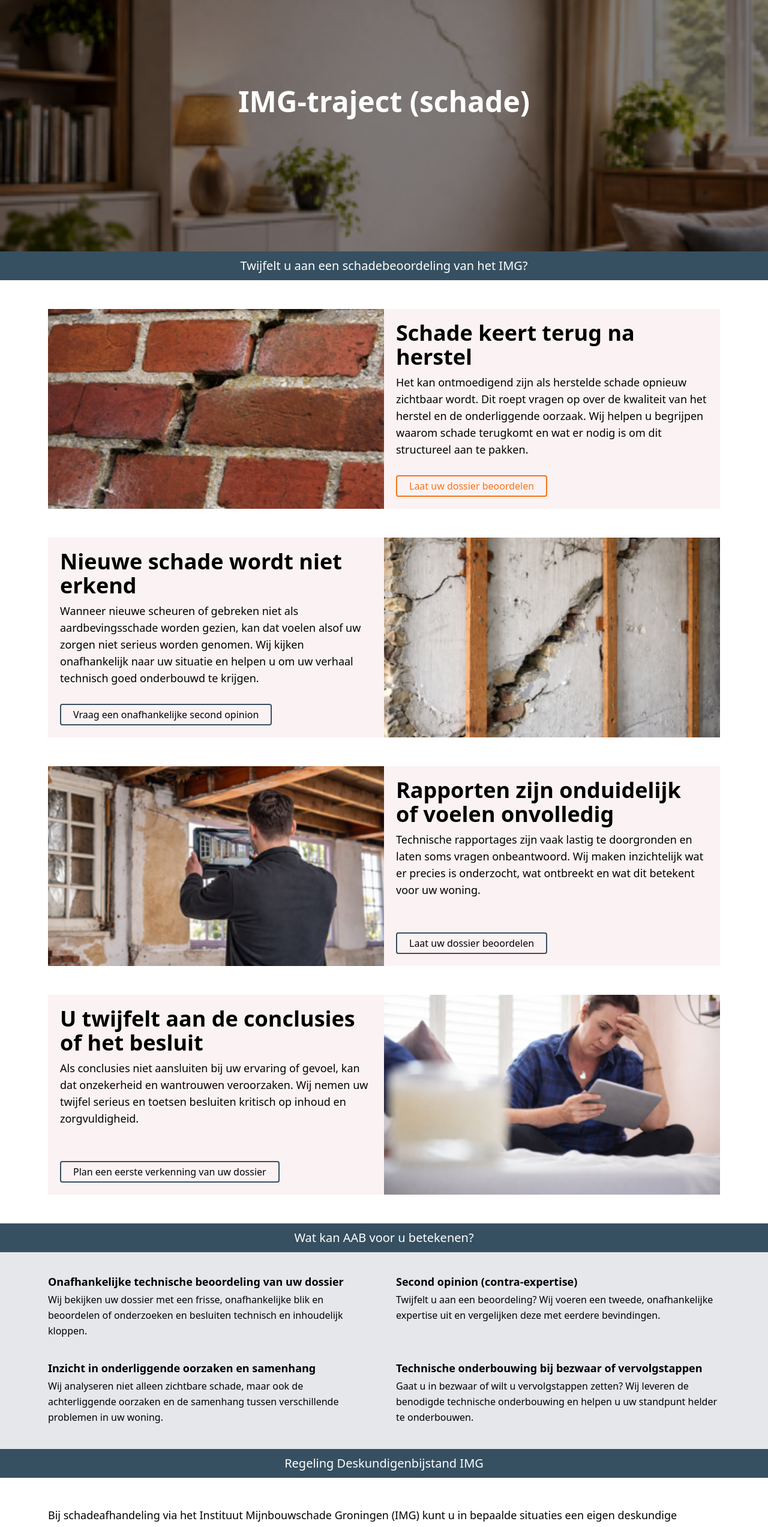
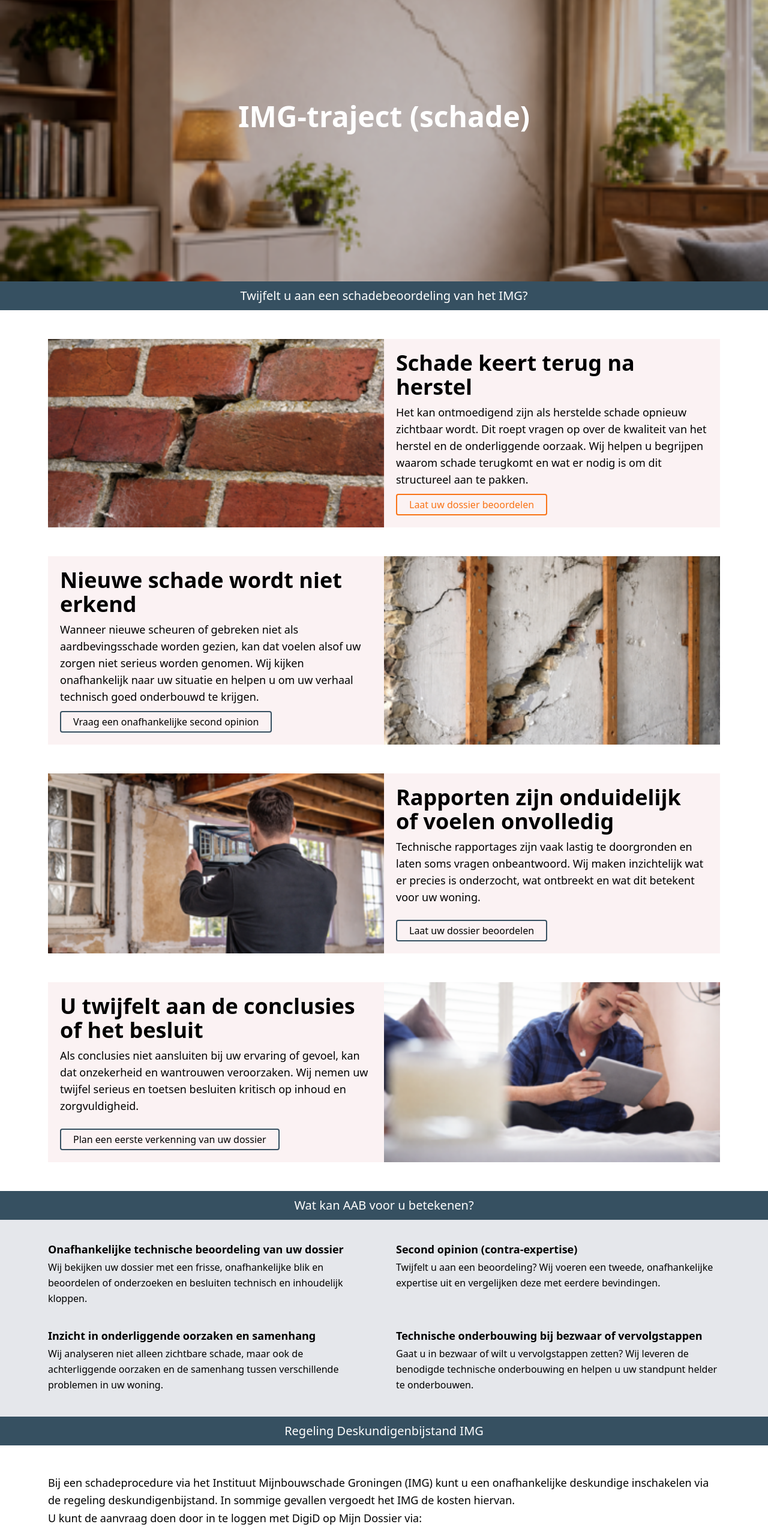
Before and after one commit to Abdul-Wahab-Mughal/aardbeving, a React (Vite) app: page /img-traject in a window 1280 px wide. Shown: the part 200-2745 px from the top of the page at 60% size. Built offline with nearby package versions, Linux system fonts and the light colour scheme.

Commit message:
change updated

```diff
--- a/src/components/section/Bannar.jsx
+++ b/src/components/section/Bannar.jsx
@@ -2,13 +2,13 @@ import React from "react";
 
 export default function Bannar({ title, image }) {
   return (
-    <section className="relative h-[88vh] min-h-[500px] max-h-[500px] flex items-center justify-center">
+    <section className="relative h-[88vh] min-h-[500px] max-h-[550px] flex items-center justify-center">
       <img
         src={image}
         alt="Aardbevingsschade Groningen"
         className="absolute inset-0 w-full h-full object-cover"
       />
-      <div className="absolute inset-0 bg-black/50" />
+      <div className="absolute inset-0 bg-black/25" />
       <div className="relative z-10 text-center px-4">
         <h1 className="text-3xl md:text-5xl font-bold text-white leading-tight max-w-6xl">
           {title}
--- a/src/components/section/Points.jsx
+++ b/src/components/section/Points.jsx
@@ -13,7 +13,7 @@ export default function Points({ points, title, color, imgpagecolor }) {
               i % 2 !== 0 ? "md:flex-row-reverse" : "md:flex-row"
             } ${color}`}
           >
-            <div className="w-full md:w-1/2 relative min-h-[333px]">
+            <div className="w-full md:w-1/2 relative min-h-[300px]">
               <img
                 src={point.image}
                 alt={point.title}
--- a/src/page/ImgTraject.jsx
+++ b/src/page/ImgTraject.jsx
@@ -67,6 +67,31 @@ const services = [
 const message = (
   <>
     <p>
+      Bij een schadeprocedure via het Instituut Mijnbouwschade Groningen (IMG)
+      kunt u een onafhankelijke deskundige inschakelen via de regeling
+      deskundigenbijstand. In sommige gevallen vergoedt het IMG de kosten
+      hiervan.
+    </p>
+
+    <p>
+      U kunt de aanvraag doen door in te loggen met DigiD op Mijn Dossier via:
+    </p>
+    <a href="https://www.schadedoormijnbouw.nl/mijn-dossier" className=" underline">
+      https://www.schadedoormijnbouw.nl/mijn-dossier
+    </a>
+
+    <p>
+      Open uw zaaknummer en vraag binnen uw dossier deskundigenbijstand aan.
+      Daarbij kunt u een onafhankelijke deskundige selecteren uit de beschikbare
+      lijst. Na goedkeuring van het IMG kan de deskundige uw dossier beoordelen.
+    </p>
+
+    <p>
+      Voor vragen over de regeling of de voorwaarden kunt u contact opnemen met
+      het IMG zelf. Zij kunnen u informeren over de actuele regels en
+      mogelijkheden.
+    </p>
+    {/* <p>
       Bij schadeafhandeling via het Instituut Mijnbouwschade Groningen (IMG)
       kunt u in bepaalde situaties een eigen deskundige inschakelen. Het IMG
     </p>
@@ -97,7 +122,7 @@ const message = (
       className=" underline"
     >
       https://www.schadedoormijnbouw.nl/deskundigenbijstand
-    </a>
+    </a> */}
   </>
 );
 
```
